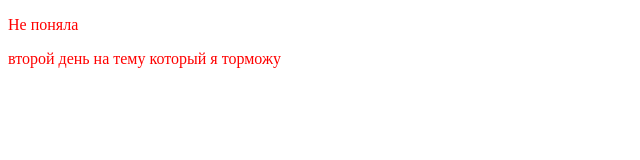
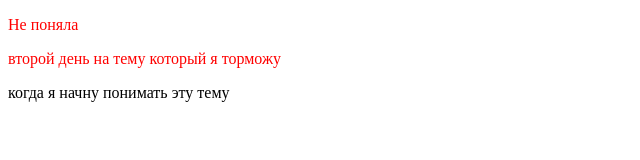
Before and after one commit to ainura-9/flex-index, a plain HTML site: page index.html in a window 1280 px wide. Shown: the whole page, without its empty margins (0-640 px from the left). Drawn offline with Linux system fonts and the light colour scheme.

Commit message:
изменила добавила

```diff
--- a/index.html
+++ b/index.html
@@ -12,6 +12,7 @@
 <div>
     <p class="btns">Не поняла</p>
     <p class="btns">второй день на тему который я торможу</p>
+    <p>когда я начну понимать эту тему</p>
 </div>
 
 </body>
```
